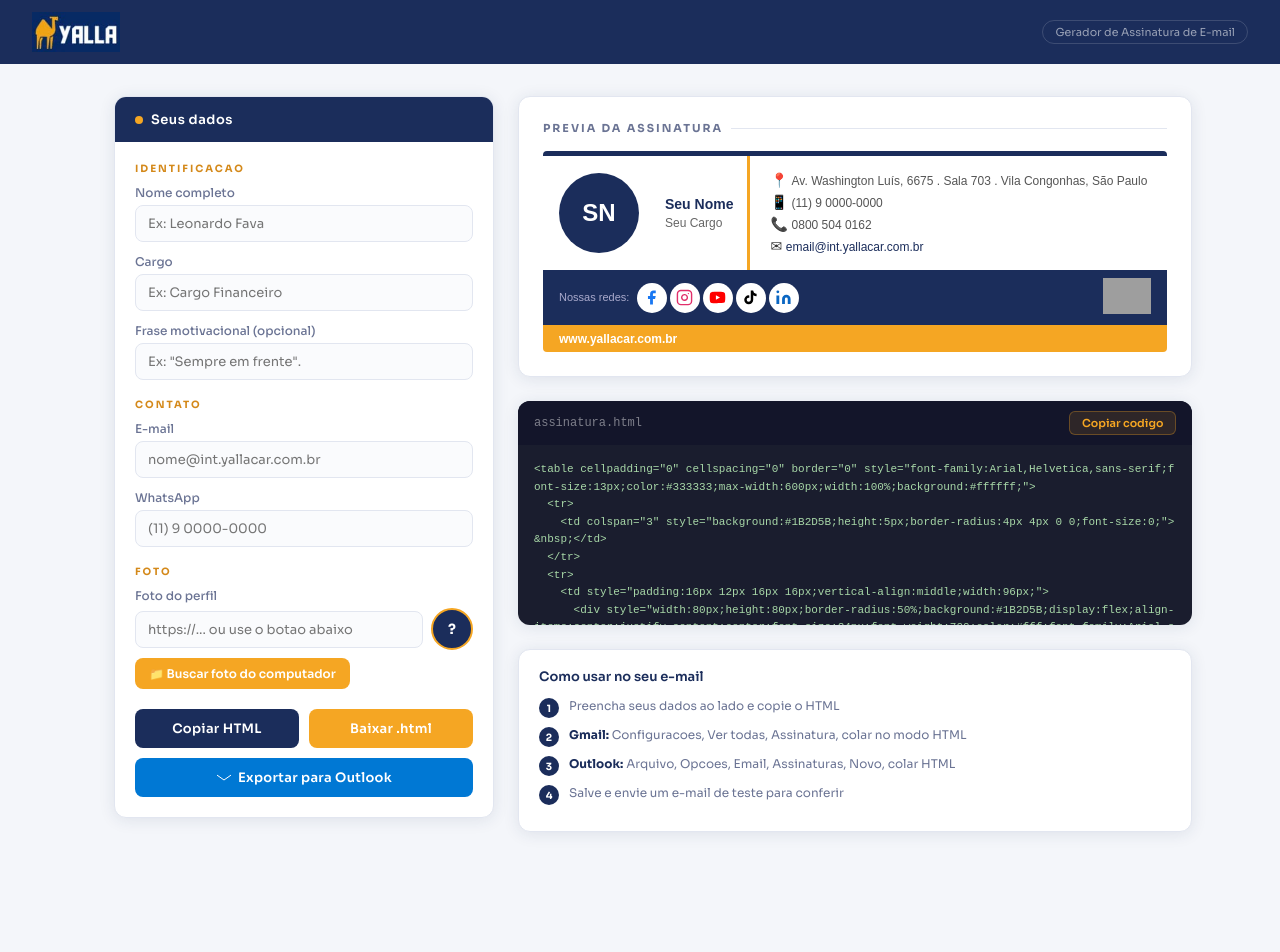
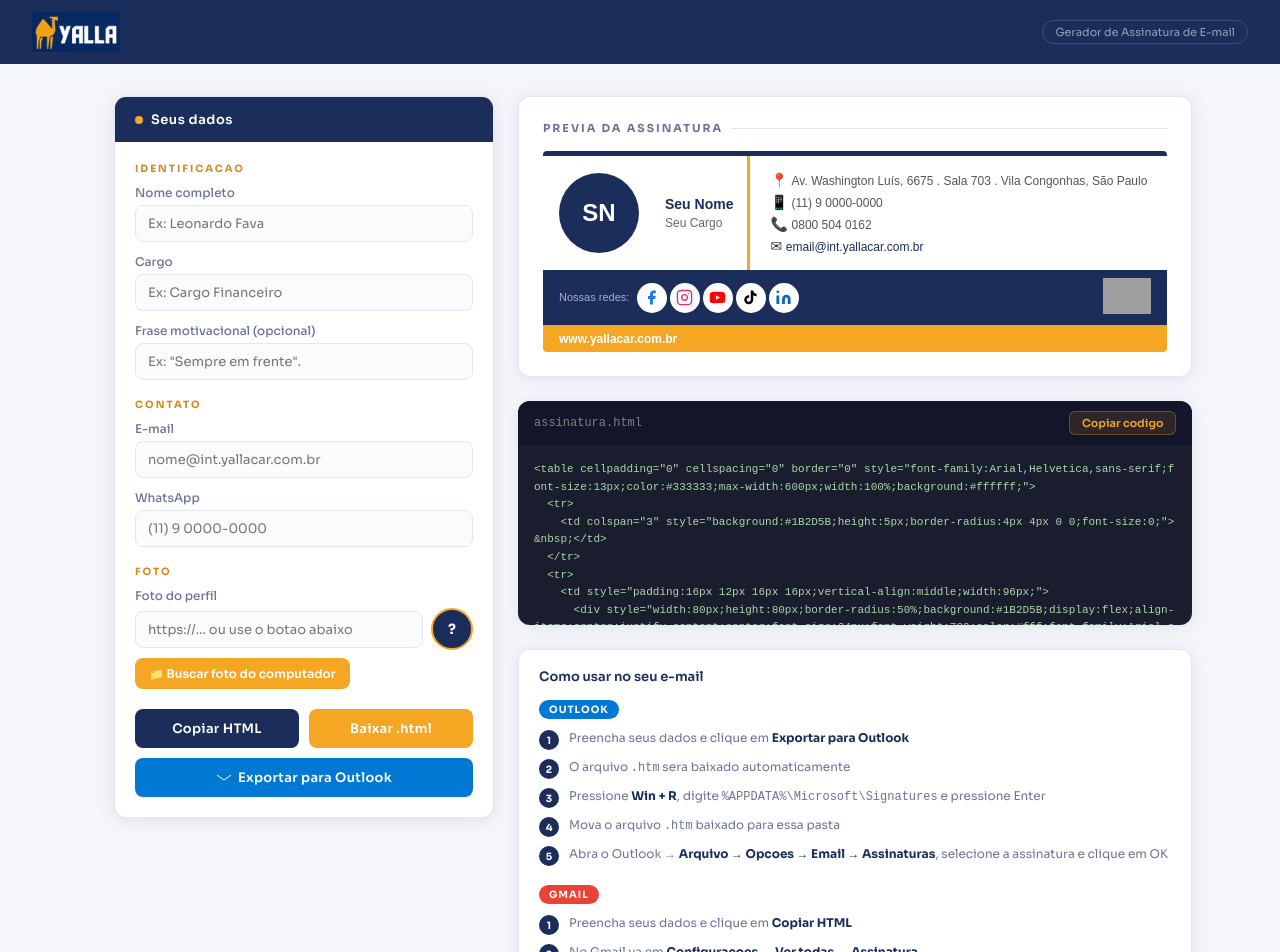
Before and after one commit to Aletevix/yalla-assinatura, a React (Vite) app: page / in a window 1280 px wide. Shown: the top 952 px of the page. Before the commit the page ends 864 px from the top, so only its background shows below. Built offline with nearby package versions, Linux system fonts and the light colour scheme; grey boxes are pictures that could not be loaded.

Commit message:
Atualiza secao Como usar com passos do Outlook e Gmail

```diff
--- a/src/main.jsx
+++ b/src/main.jsx
@@ -300,11 +300,25 @@
 
           <div className="how-to">
             <h3>Como usar no seu e-mail</h3>
+
+            <div className="how-to-section-label">
+              <span className="how-to-badge how-to-badge--outlook">Outlook</span>
+            </div>
             <ol className="steps">
-              <Step number="1">Preencha seus dados ao lado e copie o HTML</Step>
-              <Step number="2"><strong>Gmail:</strong> Configuracoes, Ver todas, Assinatura, colar no modo HTML</Step>
-              <Step number="3"><strong>Outlook:</strong> Arquivo, Opcoes, Email, Assinaturas, Novo, colar HTML</Step>
-              <Step number="4">Salve e envie um e-mail de teste para conferir</Step>
+              <Step number="1">Preencha seus dados e clique em <strong>Exportar para Outlook</strong></Step>
+              <Step number="2">O arquivo <code>.htm</code> sera baixado automaticamente</Step>
+              <Step number="3">Pressione <strong>Win + R</strong>, digite <code>%APPDATA%\Microsoft\Signatures</code> e pressione Enter</Step>
+              <Step number="4">Mova o arquivo <code>.htm</code> baixado para essa pasta</Step>
+              <Step number="5">Abra o Outlook &#8594; <strong>Arquivo &#8594; Opcoes &#8594; Email &#8594; Assinaturas</strong>, selecione a assinatura e clique em OK</Step>
+            </ol>
+
+            <div className="how-to-section-label" style={{marginTop: '16px'}}>
+              <span className="how-to-badge how-to-badge--gmail">Gmail</span>
+            </div>
+            <ol className="steps">
+              <Step number="1">Preencha seus dados e clique em <strong>Copiar HTML</strong></Step>
+              <Step number="2">No Gmail va em <strong>Configuracoes &#8594; Ver todas &#8594; Assinatura</strong></Step>
+              <Step number="3">Clique em <strong>Novo</strong>, cole o HTML no modo de edicao e salve</Step>
             </ol>
           </div>
         </section>
--- a/src/styles.css
+++ b/src/styles.css
@@ -546,6 +546,29 @@
   box-shadow: var(--shadow);
 }
 
+.how-to-section-label {
+  margin-bottom: 10px;
+}
+
+.how-to-badge {
+  display: inline-block;
+  font-size: 10px;
+  font-weight: 700;
+  letter-spacing: 1px;
+  text-transform: uppercase;
+  padding: 3px 10px;
+  border-radius: 20px;
+  color: #fff;
+}
+
+.how-to-badge--outlook {
+  background: #0078D4;
+}
+
+.how-to-badge--gmail {
+  background: #EA4335;
+}
+
 .how-to h3 {
   font-size: 13px;
   font-weight: 600;
```
